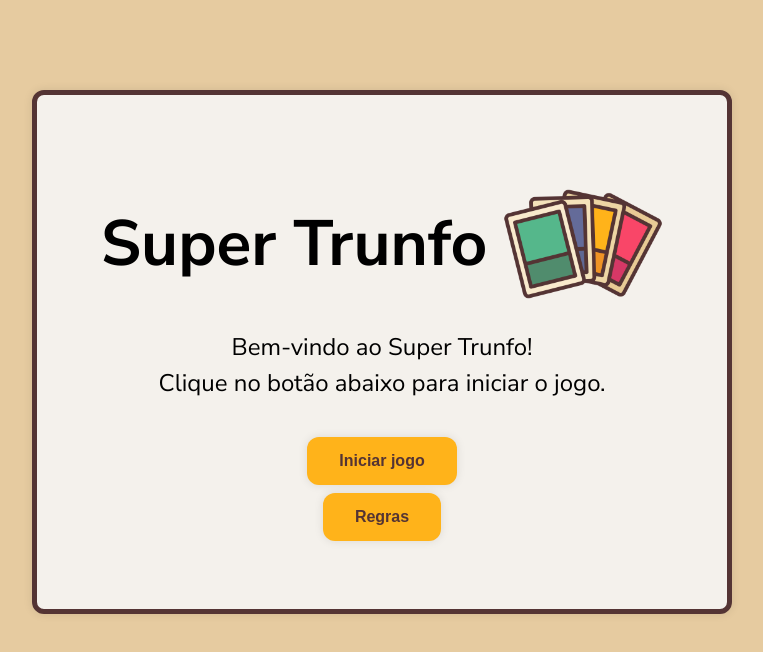
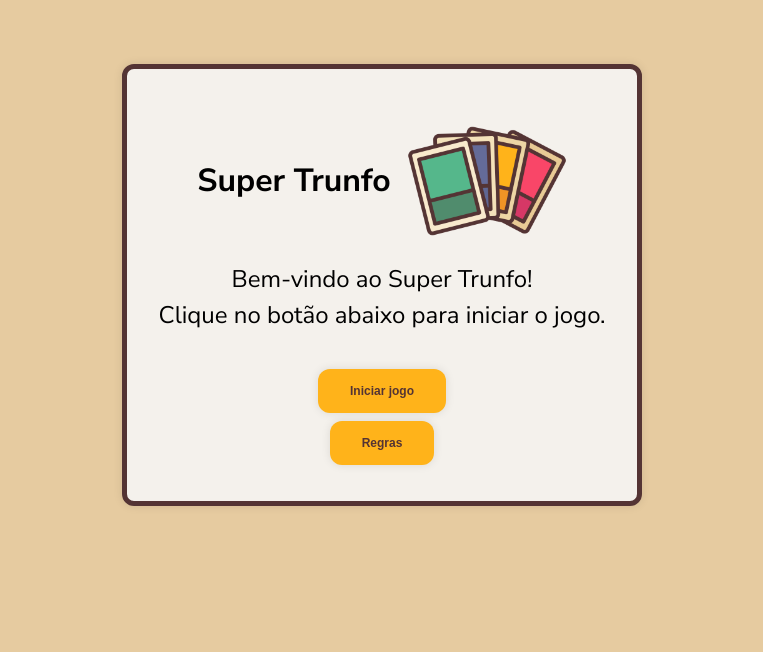
Before and after one commit to srhgeorgia/super-trunfo, a React (Vite) app: page / in a window 1280 px wide. Shown: the top 652 px of the page, without its empty margins (258-1021 px from the left). Built offline with nearby package versions, Linux system fonts and the light colour scheme.

Commit message:
border image

```diff
--- a/src/components/Cards.tsx
+++ b/src/components/Cards.tsx
@@ -368,6 +368,7 @@ const Cards: React.FC = () => {
                     alt={card.name}
                     width="170"
                     height="100"
+                    className={styles.cardImage}
                   />
                   <p className={styles.descripCard}>Power: {card.power}</p>
                   <p className={styles.descripCard}>Speed: {card.speed}</p>
@@ -395,6 +396,7 @@ const Cards: React.FC = () => {
                     alt={card.name}
                     width="170"
                     height="100"
+                    className={styles.cardImage}
                   />
                   <p className={styles.descripCard}>Power: {card.power}</p>
                   <p className={styles.descripCard}>Speed: {card.speed}</p>
--- a/src/index.css
+++ b/src/index.css
@@ -40,3 +40,9 @@ button {
 button:hover {
   background-color: #ef9325;
 }
+
+@media (min-width: 340px) and (max-width: 1290px) {
+  button {
+    font-size: 12px;
+  }
+}
--- a/src/styles/Cards.module.css
+++ b/src/styles/Cards.module.css
@@ -48,7 +48,7 @@
 .modalContent {
   justify-content: center;
   align-items: center;
-  margin: 1rem 60rem;
+  margin: 1rem 35rem;
   text-align: center;
   background-color: #ffffff;
   border-radius: 12px;
@@ -92,8 +92,6 @@
   justify-content: space-around;
   margin-bottom: 20px;
   text-align: center;
-  margin-right: 15rem;
-  margin-left: 15rem;
 }
 
 .player {
@@ -179,19 +177,20 @@
   font-weight: bold;
 }
 
-img {
+.cardImage {
   margin-bottom: 10px;
   margin-top: 10px;
+  border: 2px solid #543434;
 }
 
-@media (min-width: 340px) and (max-width: 1341px) {
+@media (min-width: 340px) and (max-width: 1280px) {
   .containerButtons {
     margin-top: 2rem;
   }
 
   .players {
     margin-right: auto;
-    margin-left: 3rem;
+    margin-left: 2rem;
     flex-direction: column;
   }
 
@@ -243,7 +242,7 @@ img {
     margin: 1rem 2rem;
   }
 
-  img {
+  .cardImage {
     margin-bottom: 5px;
     margin-top: 5px;
     max-width: 100%;
--- a/src/styles/Initial.module.css
+++ b/src/styles/Initial.module.css
@@ -3,7 +3,7 @@
   flex-direction: column;
   justify-content: center;
   align-items: center;
-  margin-top: 7%;
+  margin: 4%;
 }
 
 .title {
@@ -64,9 +64,9 @@
   height: 10rem;
 }
 
-@media (min-width: 340px) and (max-width: 1250px) {
+@media (min-width: 340px) and (max-width: 1290px) {
   .container {
-    margin: 20% 10% 0 10%;
+    margin: 5% 10% 0 10%;
   }
 
   .box {
```
